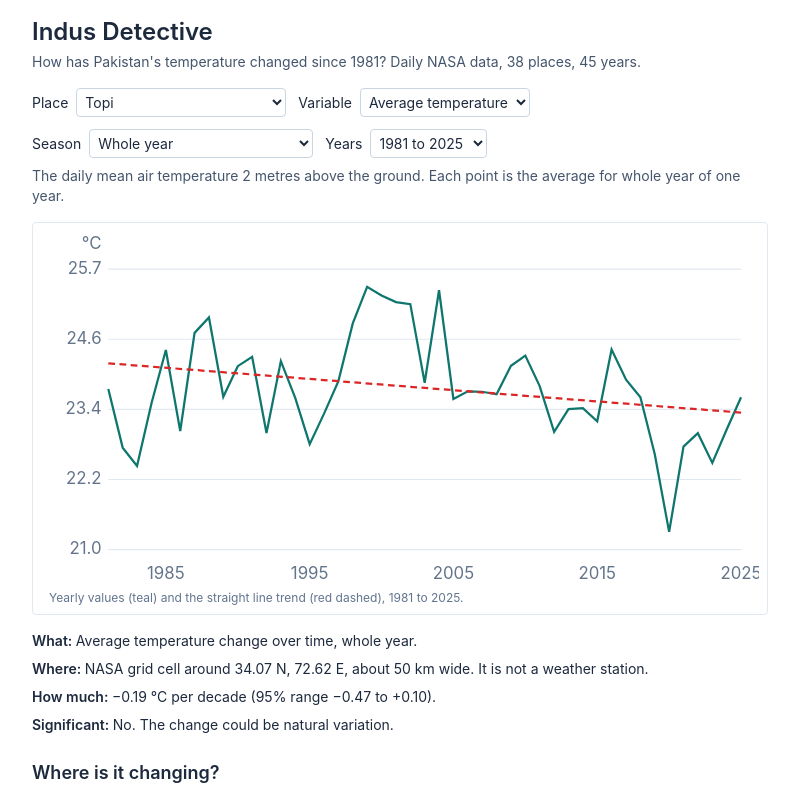
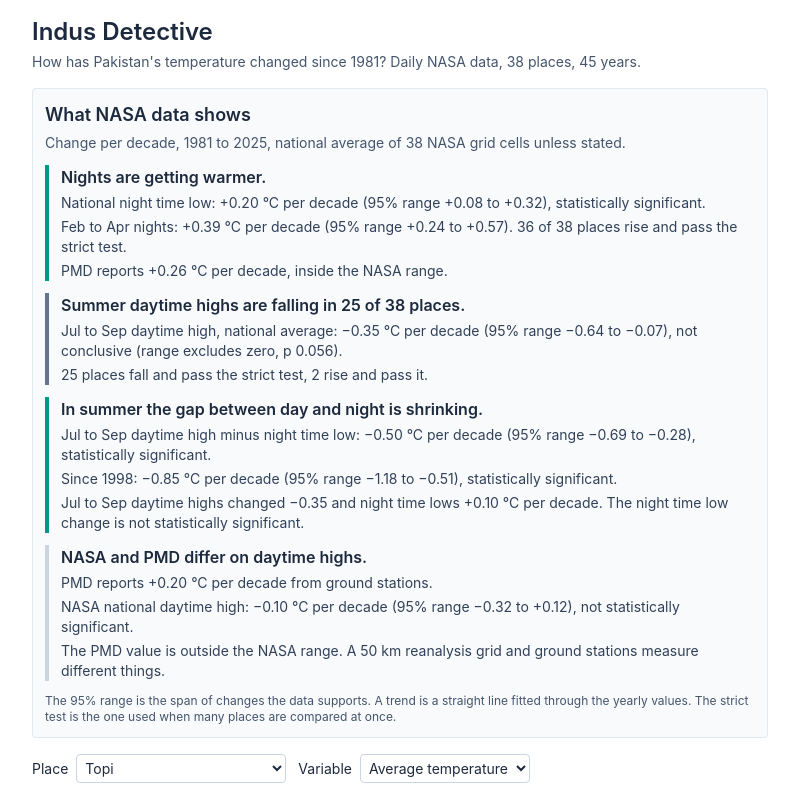
Before and after one commit to thehassanbukhari/indus-detective, a React (Vite) app in the folder web/: page / in a window 1280 px wide. Shown: the top 793 px of the page, without its empty margins (240-1039 px from the left). Built offline with nearby package versions, Linux system fonts and the light colour scheme.

Commit message:
What NASA data shows block, dashed line note

```diff
--- a/web/src/App.tsx
+++ b/web/src/App.tsx
@@ -4,6 +4,7 @@ import CaseFile1 from "./CaseFile1";
 import CaseFile2 from "./CaseFile2";
 import TrustPanel from "./TrustPanel";
 import SourcesPanel from "./SourcesPanel";
+import Findings from "./Findings";
 import { brk, type BreaksFile } from "./breaks";
 
 type Trend = { slope: number; lo: number; hi: number; p: number; n: number; sig: boolean };
@@ -193,6 +194,8 @@ export default function App() {
         How has Pakistan's temperature changed since 1981? Daily NASA data, 38 places, 45 years.
       </p>
 
+      <Findings nat={nat} cells={cells} />
+
       <div className="mt-4 flex flex-wrap gap-3">
         <label className="text-sm">
           Place
@@ -230,7 +233,7 @@ export default function App() {
 
       <div className="mt-4 rounded border border-slate-200 p-2">
         <Chart years={years} vals={vals} slope={t ? t.slope : 0} x0={x0} />
-        <p className="px-2 text-xs text-slate-500">Yearly values (teal) and the straight line trend (red dashed), {win} to 2025.</p>
+        <p className="px-2 text-xs text-slate-500">Yearly values (teal) and the straight line trend (red dashed), {win} to 2025. The dashed line is a straight line fitted through the years, so it shows the overall direction.</p>
       </div>
 
       {t ? (
--- /dev/null
+++ b/web/src/Findings.tsx
@@ -0,0 +1,105 @@
+import { PMD, verdict, verdictLabel, type Nat, type Verdict } from "./PmdPanel";
+
+type CellLite = { name: string; trends: Record<string, { slope: number; sig: boolean } | null> };
+type Finding = { head: string; lines: string[]; v: Verdict };
+
+const DEG = "\u00B0C";
+const fmt = (x: number) => (x >= 0 ? "+" : "\u2212") + Math.abs(x).toFixed(2);
+type R = { slope: number; lo: number; hi: number; p: number };
+const per = (t: R) => `${fmt(t.slope)} ${DEG} per decade (95% range ${fmt(t.lo)} to ${fmt(t.hi)})`;
+
+function places(cells: CellLite[], key: string) {
+  const rows = cells.flatMap((c) => { const t = c.trends[key]; return t ? [t] : []; });
+  const sig = rows.filter((t) => t.sig);
+  return { m: rows.length, up: sig.filter((t) => t.slope > 0).length, down: sig.filter((t) => t.slope < 0).length };
+}
+
+function head(t: R, subject: string, up: string, down: string) {
+  const v = verdict(t);
+  if (v === "yes") return t.slope > 0 ? up : down;
+  if (v === "inconclusive") return `${subject}: not conclusive nationally.`;
+  return `${subject}: no clear national trend.`;
+}
+
+export function buildFindings(nat: Nat, cells: CellLite[]): Finding[] {
+  const out: Finding[] = [];
+
+  const mn = nat["T2M_MIN|annual"];
+  if (mn) {
+    const lines = [`National night time low: ${per(mn)}, ${verdictLabel(mn)}.`];
+    const sp = nat["T2M_MIN|FMA"];
+    if (sp) {
+      const pl = places(cells, "T2M_MIN|FMA");
+      lines.push(`Feb to Apr nights: ${per(sp)}. ${pl.up} of ${pl.m} places rise and pass the strict test.`);
+    }
+    const pmd = PMD.find((x) => x.id === "T2M_MIN");
+    if (pmd) lines.push(`PMD reports ${fmt(pmd.value)} ${DEG} per decade, ${pmd.value >= mn.lo && pmd.value <= mn.hi ? "inside" : "outside"} the NASA range.`);
+    out.push({ head: head(mn, "Night time lows", "Nights are getting warmer.", "Nights are getting cooler."), lines, v: verdict(mn) });
+  }
+
+  const mx = nat["T2M_MAX|JAS"];
+  if (mx) {
+    const pl = places(cells, "T2M_MAX|JAS");
+    const h = pl.down > pl.up && pl.down > 0
+      ? `Summer daytime highs are falling in ${pl.down} of ${pl.m} places.`
+      : "Summer daytime highs: no clear pattern across places.";
+    const lines = [
+      `Jul to Sep daytime high, national average: ${per(mx)}, ${verdictLabel(mx)}.`,
+      `${pl.down} places fall and pass the strict test${pl.up ? `, ${pl.up} rise and pass it` : ""}.`,
+    ];
+    out.push({ head: h, lines, v: verdict(mx) });
+  }
+
+  const g = nat["DTR|JAS"], g98 = nat["DTR|JAS@1998"], lo = nat["T2M_MIN|JAS"];
+  if (g) {
+    const lines = [`Jul to Sep daytime high minus night time low: ${per(g)}, ${verdictLabel(g)}.`];
+    if (g98) lines.push(`Since 1998: ${per(g98)}, ${verdictLabel(g98)}.`);
+    if (mx && lo) lines.push(`Jul to Sep daytime highs changed ${fmt(mx.slope)} and night time lows ${fmt(lo.slope)} ${DEG} per decade. The night time low change is ${verdictLabel(lo)}.`);
+    out.push({
+      head: head(g, "Summer gap between day and night", "In summer the gap between day and night is growing.", "In summer the gap between day and night is shrinking."),
+      lines,
+      v: verdict(g),
+    });
+  }
+
+  const m = nat["T2M_MAX|annual"], pm = PMD.find((x) => x.id === "T2M_MAX");
+  if (m && pm) {
+    const inside = pm.value >= m.lo && pm.value <= m.hi;
+    out.push({
+      head: inside ? "NASA and PMD are consistent on daytime highs." : "NASA and PMD differ on daytime highs.",
+      lines: [
+        `PMD reports ${fmt(pm.value)} ${DEG} per decade from ground stations.`,
+        `NASA national daytime high: ${per(m)}, ${verdictLabel(m)}.`,
+        `The PMD value is ${inside ? "inside" : "outside"} the NASA range. A 50 km reanalysis grid and ground stations measure different things.`,
+      ],
+      v: verdict(m),
+    });
+  }
+  return out;
+}
+
+const BORDER: Record<Verdict, string> = { yes: "border-teal-600", inconclusive: "border-slate-500", no: "border-slate-300" };
+
+export default function Findings({ nat, cells }: { nat: Nat; cells: CellLite[] }) {
+  const items = buildFindings(nat, cells);
+  if (!items.length) return null;
+  return (
+    <section className="mt-4 rounded border border-slate-200 bg-slate-50 p-3">
+      <h2 className="text-lg font-semibold">What NASA data shows</h2>
+      <p className="mt-1 text-sm text-slate-600">
+        Change per decade, 1981 to 2025, national average of 38 NASA grid cells unless stated.
+      </p>
+      <ol className="mt-3 space-y-3">
+        {items.map((f, i) => (
+          <li key={i} className={"border-l-4 pl-3 " + BORDER[f.v]}>
+            <p className="font-semibold">{f.head}</p>
+            {f.lines.map((l, j) => <p key={j} className="mt-1 text-sm text-slate-700">{l}</p>)}
+          </li>
+        ))}
+      </ol>
+      <p className="mt-3 text-xs text-slate-600">
+        The 95% range is the span of changes the data supports. A trend is a straight line fitted through the yearly values. The strict test is the one used when many places are compared at once.
+      </p>
+    </section>
+  );
+}
```
